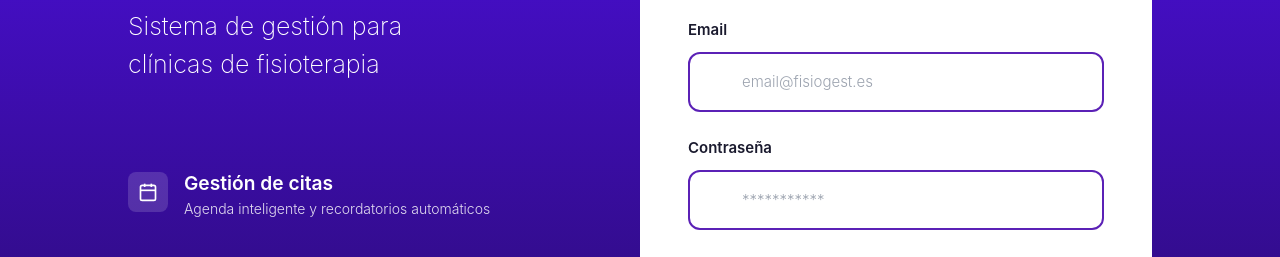
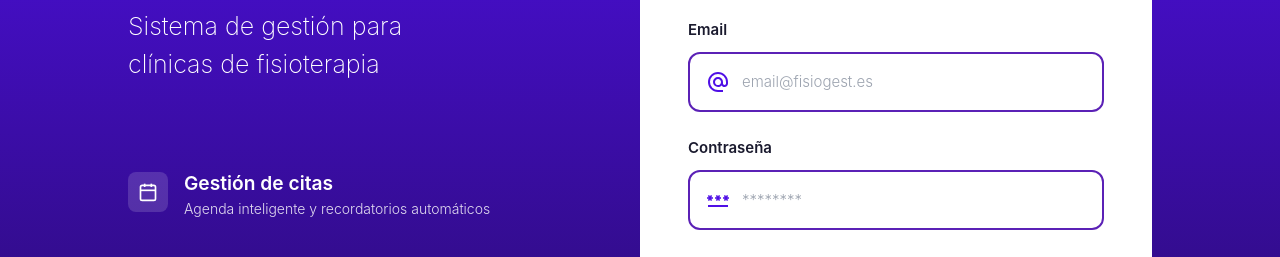
Before and after one commit to elisaruizdev/fisiogest, an Angular app: page /login in a window 1280 px wide. Shown: the part 200-457 px from the top of the page. Built offline with nearby package versions, Linux system fonts and the light colour scheme; no server answers; a web font is replaced by a local one.

Commit message:
ADDED: icons to inputs and fixed amount * in password

```diff
--- a/src/app/features/auth/pages/login/login.html
+++ b/src/app/features/auth/pages/login/login.html
@@ -8,6 +8,7 @@
         <div class="login-form__field">
             <label class="login-form__label" for="email">Email</label>
             <div class="login-form__input-wrapper">
+                <img src="icons/arroba.svg" alt="nombre" class="login-form__icon">
                 <input class="login-form__input" type="email" id="email" formControlName="email" placeholder="email@fisiogest.es" />
             </div>
         </div>
@@ -15,7 +16,8 @@
         <div class="login-form__field">
             <label class="login-form__label" for="password">Contraseña</label>
             <div class="login-form__input-wrapper">
-                <input class="login-form__input" type="password" id="password" formControlName="password" placeholder="***********" />
+                <img src="icons/asterics.svg" alt="nombre" class="login-form__icon">
+                <input class="login-form__input" type="password" id="password" formControlName="password" placeholder="********" />
             </div>
         </div>
 
--- a/src/app/features/auth/pages/register/register.html
+++ b/src/app/features/auth/pages/register/register.html
@@ -44,7 +44,7 @@
             <label class="login-form__label" for="phone">Teléfono</label>
             <div class="login-form__input-wrapper">
                 <img src="icons/phone.svg" alt="nombre" class="login-form__icon">
-                <input class="login-form__input" type="tel" id="phone" placeholder="+34 600 000 000" required     formControlName="phone" />
+                <input class="login-form__input" type="tel" id="phone" placeholder="600 000 000" required     formControlName="phone" />
             </div>
         </div>
 
```
